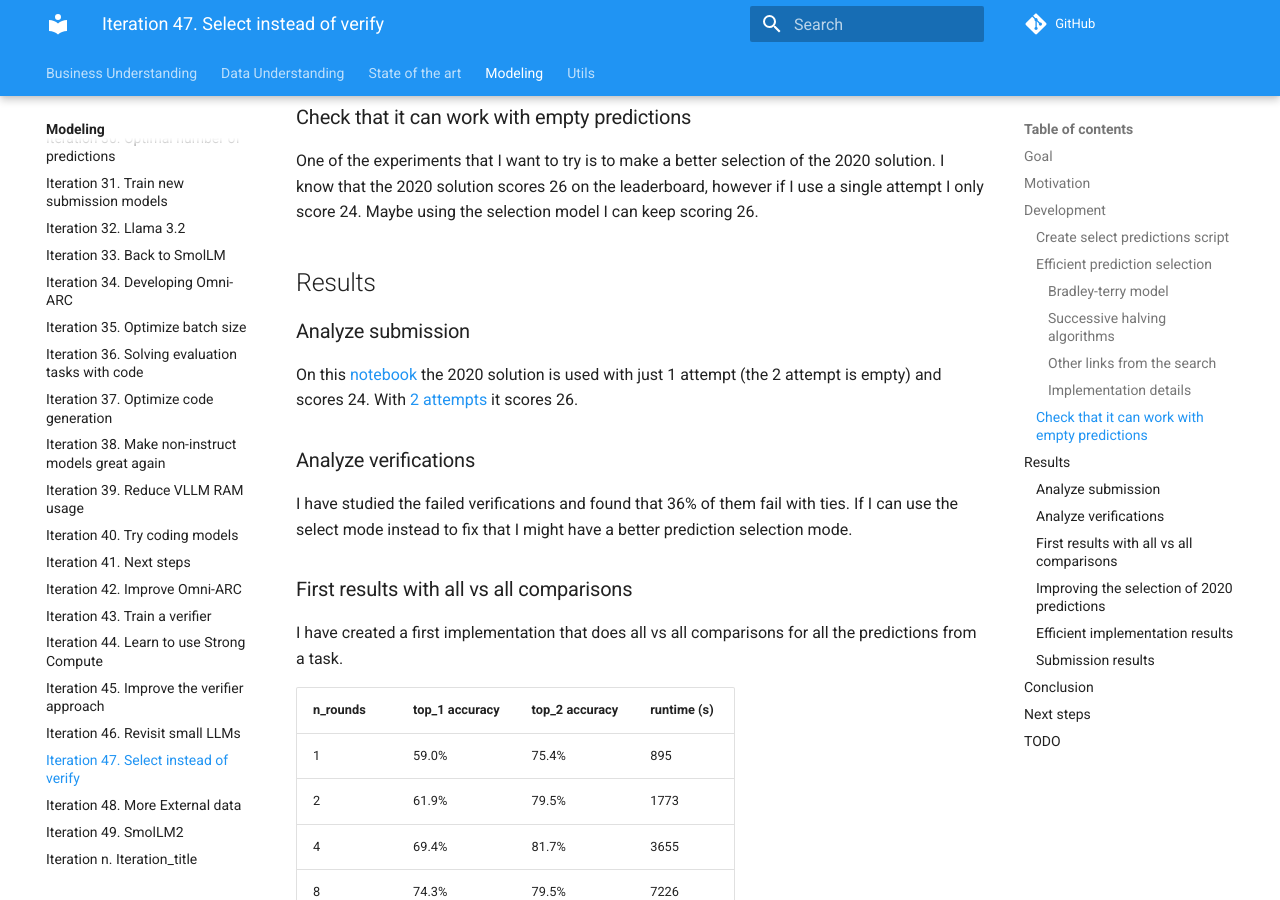
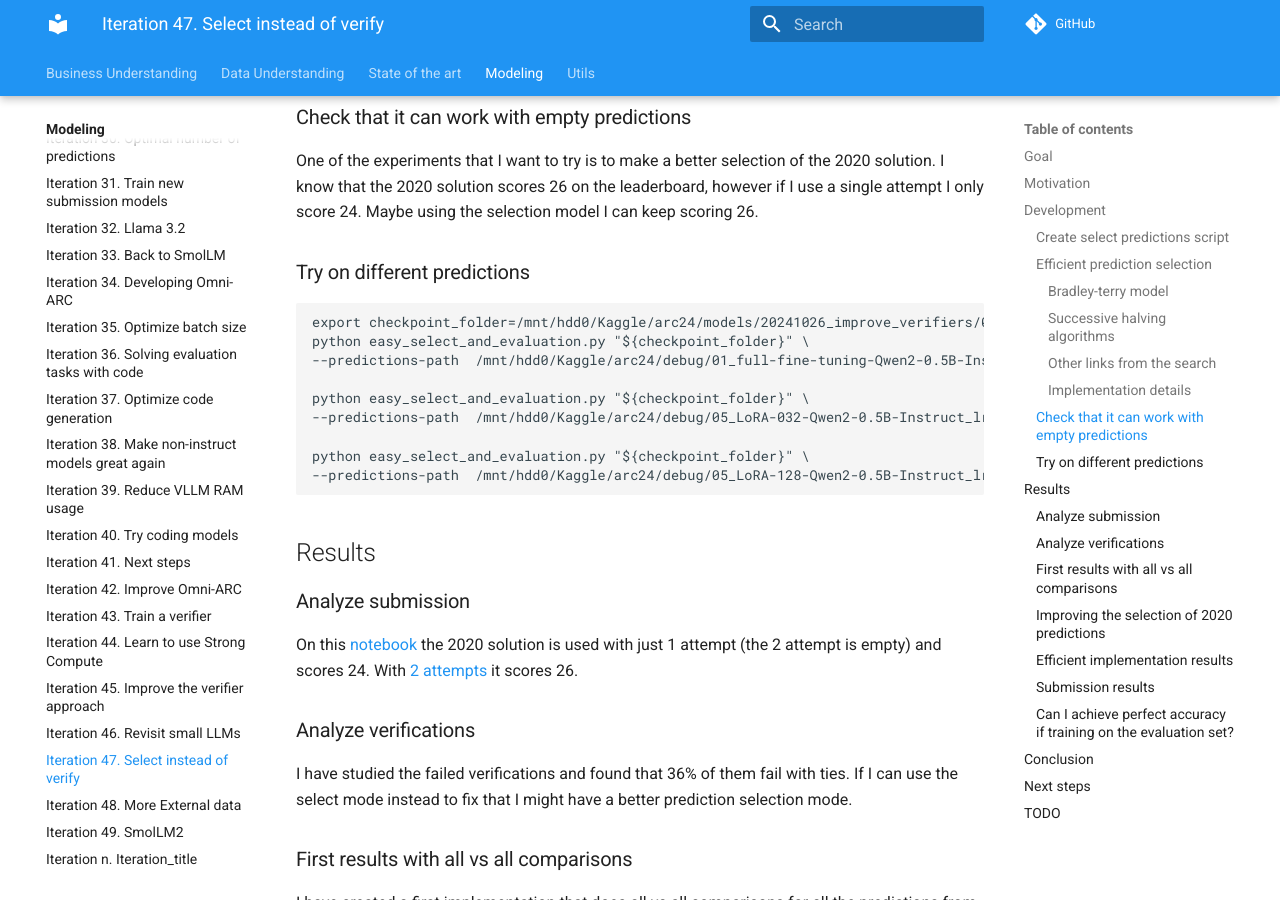
Before and after one commit to zhengjunyao-work/arc24, an MkDocs documentation site: the page built from docs/modeling/Iteration_47_select_instead_of_verify.md, in a window 1280 px wide and 900 px high, scrolled down 2185 px. Built offline with MkDocs 1.6.1 and Material for MkDocs 9.7.7, drawn with Linux system fonts in a browser that asks for light colours; comment, search, counter and statistics services are not loaded; some of the changed text lies outside the part shown.

Commit message:
updated documentation

````diff
--- a/docs/modeling/Iteration_47_select_instead_of_verify.md
+++ b/docs/modeling/Iteration_47_select_instead_of_verify.md
@@ -92,6 +92,20 @@
 that the 2020 solution scores 26 on the leaderboard, however if I use a single attempt I only score 24.
 Maybe using the selection model I can keep scoring 26.
 
+### Try on different predictions
+
+```bash
+export checkpoint_folder=/mnt/hdd0/Kaggle/arc24/models/20241026_improve_verifiers/01_verify-and-select_lora032-Qwen2-0.5B-Instruct_lr5e-5_bs32_16000steps_2gpus_8192msl/checkpoint-16000
+python easy_select_and_evaluation.py "${checkpoint_folder}" \
+--predictions-path  /mnt/hdd0/Kaggle/arc24/debug/01_full-fine-tuning-Qwen2-0.5B-Instruct_lr5e-5_8e4steps_2gpus_8192msl_checkpoint-80000_inference_evaluation_x032_just_correct_tasks.json
+
+python easy_select_and_evaluation.py "${checkpoint_folder}" \
+--predictions-path  /mnt/hdd0/Kaggle/arc24/debug/05_LoRA-032-Qwen2-0.5B-Instruct_lr1e-4_4e4steps_2gpus_8192msl_checkpoint-40000_inference_evaluation_x032_just_correct_tasks.json
+
+python easy_select_and_evaluation.py "${checkpoint_folder}" \
+--predictions-path  /mnt/hdd0/Kaggle/arc24/debug/05_LoRA-128-Qwen2-0.5B-Instruct_lr5e-5_4e4steps_2gpus_8192msl_checkpoint-40000_inference_evaluation_x032_just_correct_tasks.json
+```
+
 ## Results
 
 ### Analyze submission
@@ -152,7 +166,15 @@
 
 ### Submission results
 
+I have created a new [notebook](https://www.kaggle.com/code/ironbar/2020-solution-script-prediction-selection?scriptVersionId=205391943) to see if
+I can improve the selection of 2020 solution predictions.
+
 TODO: 2020 solution, combined solution, all in 1.
+
+### Can I achieve perfect accuracy if training on the evaluation set?
+
+I have used the model `/mnt/hdd0/Kaggle/arc24/models/20241026_improve_verifiers/04_cheat-with-evaluation-no-task-augmentation_lora032-Qwen2-0.5B-Instruct_lr5e-5_bs32_16000steps_2gpus_8192msl/checkpoint-16000` from the previous iteration and with `max_matches_per_round=32` it achieves top_1 accuracy of 84.3% and top_2 accuracy of 94.8%. When using
+a verifier this numbers were 75% and 93.30% so there is a clear improvement here.
 
 ## Conclusion
 
@@ -171,4 +193,5 @@
 - [x] I need more information to understand the failures of verifying. I need to save the results of the verifications for
   deeper analysis.
 - [x] Create a first script to do prediction selection with comparisons. First do an all vs all comparison.
-- [ ] Update the script to be more efficient and do more selective comparisons, using maybe trueskill.
+- [x] Update the script to be more efficient and do more selective comparisons, using maybe trueskill.
+- [ ] How does the efficient method scales with more compute? (even when it is not feasible, just to know).
````
